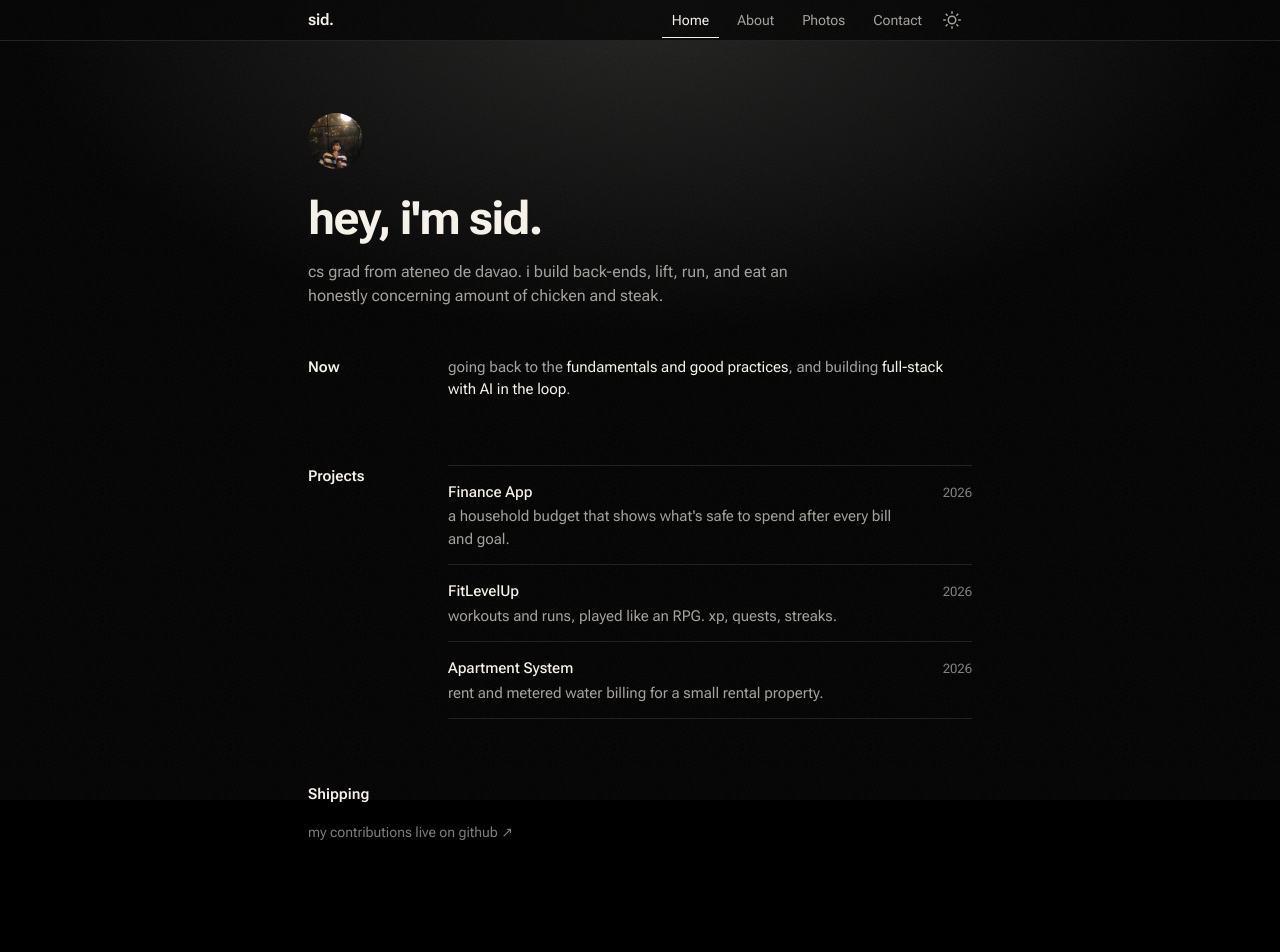
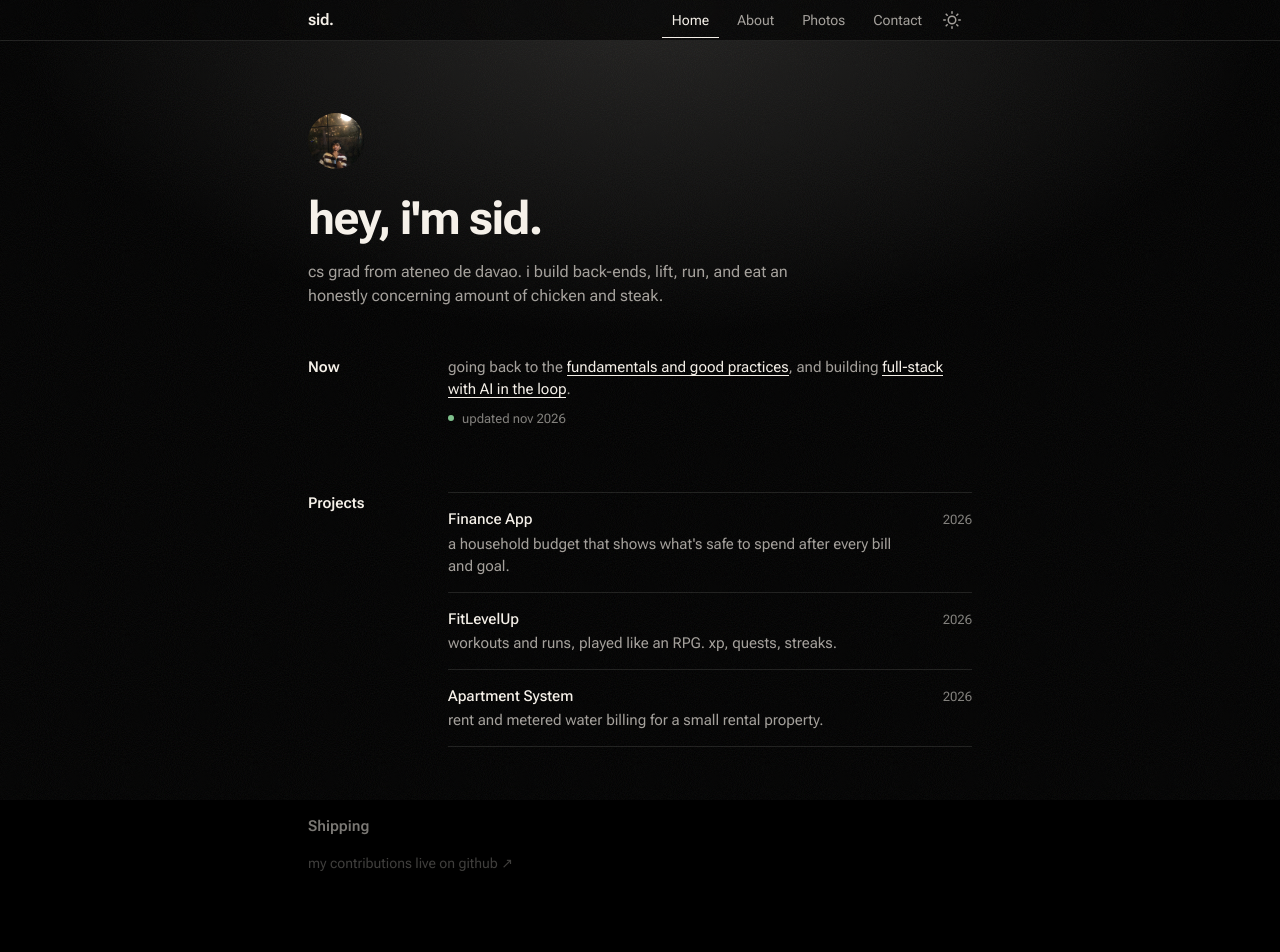
Before and after one commit to sidadrian3/my-portfolio, a Next.js app in the folder my-portfolio/: page / in a window 1280 px wide. Shown: the top 952 px of the page. Built offline with nearby package versions, Linux system fonts and the light colour scheme; no server answers.

Commit message:
feat(home): word-mask entrance and highlights for now

```diff
--- a/my-portfolio/app/about/page.tsx
+++ b/my-portfolio/app/about/page.tsx
@@ -6,7 +6,7 @@ import { education, experience, type TimelineEntry } from "app/lib/content/exper
 import { hobbies } from "app/lib/content/hobbies";
 import { photos } from "app/lib/content/photos";
 import { PageHeader } from "app/components/PageHeader";
-import { TimelineReveal } from "app/components/TimelineReveal";
+import { RevealOnce } from "app/components/RevealOnce";
 
 export const metadata: Metadata = {
   title: "About",
@@ -20,7 +20,7 @@ function yearsLabel({ start, end, current }: TimelineEntry) {
 
 function TimelineRail({ entries }: { entries: TimelineEntry[] }) {
   return (
-    <TimelineReveal>
+    <RevealOnce>
       <ol>
         {entries.map((entry, index) => {
           const first = index === 0;
@@ -62,7 +62,7 @@ function TimelineRail({ entries }: { entries: TimelineEntry[] }) {
           );
         })}
       </ol>
-    </TimelineReveal>
+    </RevealOnce>
   );
 }
 
--- /dev/null
+++ b/my-portfolio/app/components/NowLine.tsx
@@ -0,0 +1,54 @@
+import type { NowPiece } from "../config";
+
+const HIGHLIGHT_DELAYS_MS = [700, 1000];
+
+function monthYear(updated: string) {
+  const [year, month] = updated.split("-").map(Number);
+  const name = new Date(Date.UTC(year, month - 1, 1)).toLocaleString("en-US", {
+    month: "short",
+    timeZone: "UTC",
+  });
+  return `${name.toLowerCase()} ${year}`;
+}
+
+export function NowLine({ pieces, updated }: { pieces: NowPiece[]; updated: string }) {
+  let wordIndex = 0;
+  let highlightIndex = 0;
+
+  const renderWords = (text: string) =>
+    text.split(/(\s+)/).map((part, i) => {
+      if (part === "") return null;
+      if (/^\s+$/.test(part)) return part;
+      const index = wordIndex++;
+      // Word joiner keeps trailing punctuation on the same line as the word before it.
+      const glue = /^[,.;:!?]+$/.test(part) ? "\u2060" : "";
+      return (
+        <span key={i}>
+          {glue}
+          <span className="now-word">
+            <span style={{ "--i": index } as React.CSSProperties}>{part}</span>
+          </span>
+        </span>
+      );
+    });
+
+  return (
+    <>
+      <p className="text-[15px] text-mute">
+        {pieces.map((piece, i) => {
+          if (typeof piece === "string") return <span key={i}>{renderWords(piece)}</span>;
+          const delay = HIGHLIGHT_DELAYS_MS[Math.min(highlightIndex++, HIGHLIGHT_DELAYS_MS.length - 1)];
+          return (
+            <span key={i} className="now-hl" style={{ "--d": `${delay}ms` } as React.CSSProperties}>
+              {renderWords(piece.highlight)}
+            </span>
+          );
+        })}
+      </p>
+      <p className="now-stamp mt-2 flex items-center gap-2 text-[13px] text-faint">
+        <span aria-hidden className="size-1.5 rounded-full bg-accent-now" />
+        updated {monthYear(updated)}
+      </p>
+    </>
+  );
+}
--- /dev/null
+++ b/my-portfolio/app/components/RevealOnce.tsx
@@ -0,0 +1,21 @@
+"use client";
+
+import { useRef } from "react";
+import { useRevealOnce } from "./useRevealOnce";
+
+export function RevealOnce({
+  children,
+  className,
+}: {
+  children: React.ReactNode;
+  className?: string;
+}) {
+  const frame = useRef<HTMLDivElement>(null);
+  const phase = useRevealOnce(frame);
+
+  return (
+    <div ref={frame} className={className} data-reveal={phase}>
+      {children}
+    </div>
+  );
+}
--- a/my-portfolio/app/components/TimelineReveal.tsx
+++ /dev/null
@@ -1,37 +0,0 @@
-"use client";
-
-import { useEffect, useRef, useState } from "react";
-
-type Phase = "idle" | "play" | "done";
-
-export function TimelineReveal({ children }: { children: React.ReactNode }) {
-  const frame = useRef<HTMLDivElement>(null);
-  const [phase, setPhase] = useState<Phase>("idle");
-
-  // Same idea as the contribution wave: play once, the first time it is mostly on screen.
-  useEffect(() => {
-    const element = frame.current;
-    if (!element) return;
-    const reduce = window.matchMedia("(prefers-reduced-motion: reduce)").matches;
-    if (reduce || !("IntersectionObserver" in window)) {
-      setPhase("done");
-      return;
-    }
-    const observer = new IntersectionObserver(
-      ([entry]) => {
-        if (!entry.isIntersecting) return;
-        setPhase("play");
-        observer.disconnect();
-      },
-      { threshold: 0.3 },
-    );
-    observer.observe(element);
-    return () => observer.disconnect();
-  }, []);
-
-  return (
-    <div ref={frame} data-reveal={phase}>
-      {children}
-    </div>
-  );
-}
--- /dev/null
+++ b/my-portfolio/app/components/useRevealOnce.ts
@@ -0,0 +1,32 @@
+"use client";
+
+import { useEffect, useState } from "react";
+
+export type RevealPhase = "idle" | "play" | "done";
+
+// Play once, the first time the element is mostly on screen.
+export function useRevealOnce(ref: React.RefObject<Element | null>, threshold = 0.3): RevealPhase {
+  const [phase, setPhase] = useState<RevealPhase>("idle");
+
+  useEffect(() => {
+    const element = ref.current;
+    if (!element) return;
+    const reduce = window.matchMedia("(prefers-reduced-motion: reduce)").matches;
+    if (reduce || !("IntersectionObserver" in window)) {
+      setPhase("done");
+      return;
+    }
+    const observer = new IntersectionObserver(
+      ([entry]) => {
+        if (!entry.isIntersecting) return;
+        setPhase("play");
+        observer.disconnect();
+      },
+      { threshold },
+    );
+    observer.observe(element);
+    return () => observer.disconnect();
+  }, [ref, threshold]);
+
+  return phase;
+}
--- a/my-portfolio/app/global.css
+++ b/my-portfolio/app/global.css
@@ -283,6 +283,20 @@ body::before {
   stroke-width: 1.2;
 }
 
+/* Now line: each word sits in a mask so it can rise into place; highlights end inked and underlined */
+.now-word {
+  display: inline-block;
+  overflow: hidden;
+  vertical-align: bottom;
+}
+
+.now-hl {
+  color: rgb(var(--ink));
+  background: linear-gradient(currentColor, currentColor) 0 100% / 100% 1px no-repeat;
+  box-decoration-break: clone;
+  -webkit-box-decoration-break: clone;
+}
+
 @media (prefers-reduced-motion: no-preference) {
   /* --lx/--ly/--ls are set per cell by ContributionGrid so magnified cells push neighbours apart */
   .contrib-cell[data-lens] {
@@ -319,6 +333,65 @@ body::before {
     [data-reveal="play"] .tl-line {
       animation: tl-draw 520ms cubic-bezier(0.23, 1, 0.32, 1) backwards;
       animation-delay: calc(var(--i) * 90ms);
+    }
+  }
+
+  /* Now line: words rise in a wave, then the highlights ink and underline, then the stamp fades in */
+  @media (scripting: enabled) {
+    [data-reveal="idle"] .now-word > span {
+      transform: translateY(105%);
+    }
+
+    [data-reveal="idle"] .now-stamp {
+      opacity: 0;
+    }
+
+    [data-reveal="idle"] .now-hl {
+      color: rgb(var(--mute));
+      background-size: 0% 1px;
+    }
+
+    [data-reveal="play"] .now-word > span {
+      animation: now-rise 700ms cubic-bezier(0.23, 1, 0.32, 1) backwards;
+      animation-delay: calc(100ms + var(--i) * 25ms);
+    }
+
+    [data-reveal="play"] .now-hl {
+      animation:
+        now-ink 500ms ease-out var(--d) backwards,
+        now-underline 800ms cubic-bezier(0.23, 1, 0.32, 1) var(--d) backwards;
+    }
+
+    [data-reveal="play"] .now-stamp {
+      animation: now-fade 400ms ease-out 900ms backwards;
+    }
+  }
+
+  @keyframes now-rise {
+    from {
+      transform: translateY(105%);
+    }
+
+    to {
+      transform: none;
+    }
+  }
+
+  @keyframes now-ink {
+    from {
+      color: rgb(var(--mute));
+    }
+  }
+
+  @keyframes now-underline {
+    from {
+      background-size: 0% 1px;
+    }
+  }
+
+  @keyframes now-fade {
+    from {
+      opacity: 0;
     }
   }
 
--- a/my-portfolio/app/page.tsx
+++ b/my-portfolio/app/page.tsx
@@ -9,24 +9,18 @@ import {
   ContributionGraphSkeleton,
 } from "./components/ContributionGraph";
 import { OnRepeat } from "./components/OnRepeat";
+import { NowLine } from "./components/NowLine";
+import { RevealOnce } from "./components/RevealOnce";
 
 export default function Page() {
   return (
     <div className="flex w-full flex-col">
       <Hero />
 
-      <Section label="Now">
-        <p className="text-[15px] text-mute">
-          {metaData.now.map((piece, i) =>
-            typeof piece === "string" ? (
-              piece
-            ) : (
-              <span key={i} className="text-ink">
-                {piece.highlight}
-              </span>
-            ),
-          )}
-        </p>
+      <Section label="Now" className="[animation:none]">
+        <RevealOnce>
+          <NowLine pieces={metaData.now} updated={metaData.nowUpdated} />
+        </RevealOnce>
       </Section>
 
       <Section label="Projects" id="projects">
```
